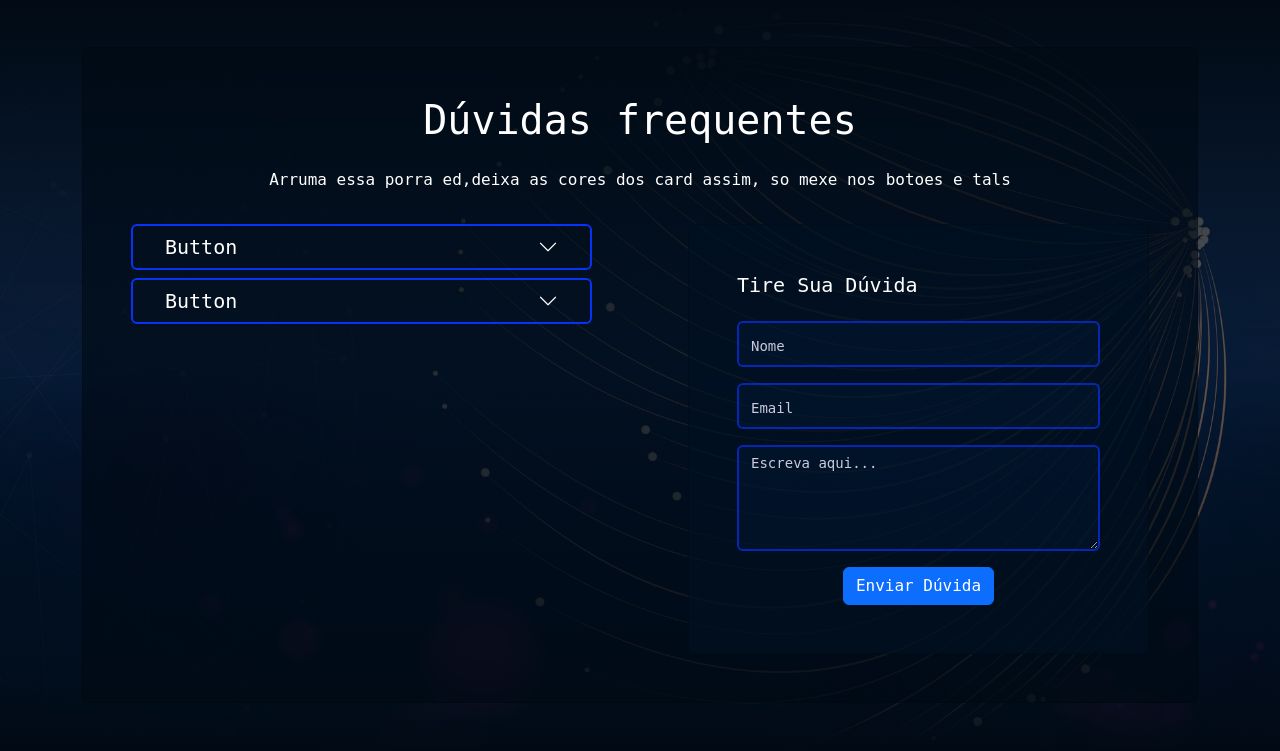
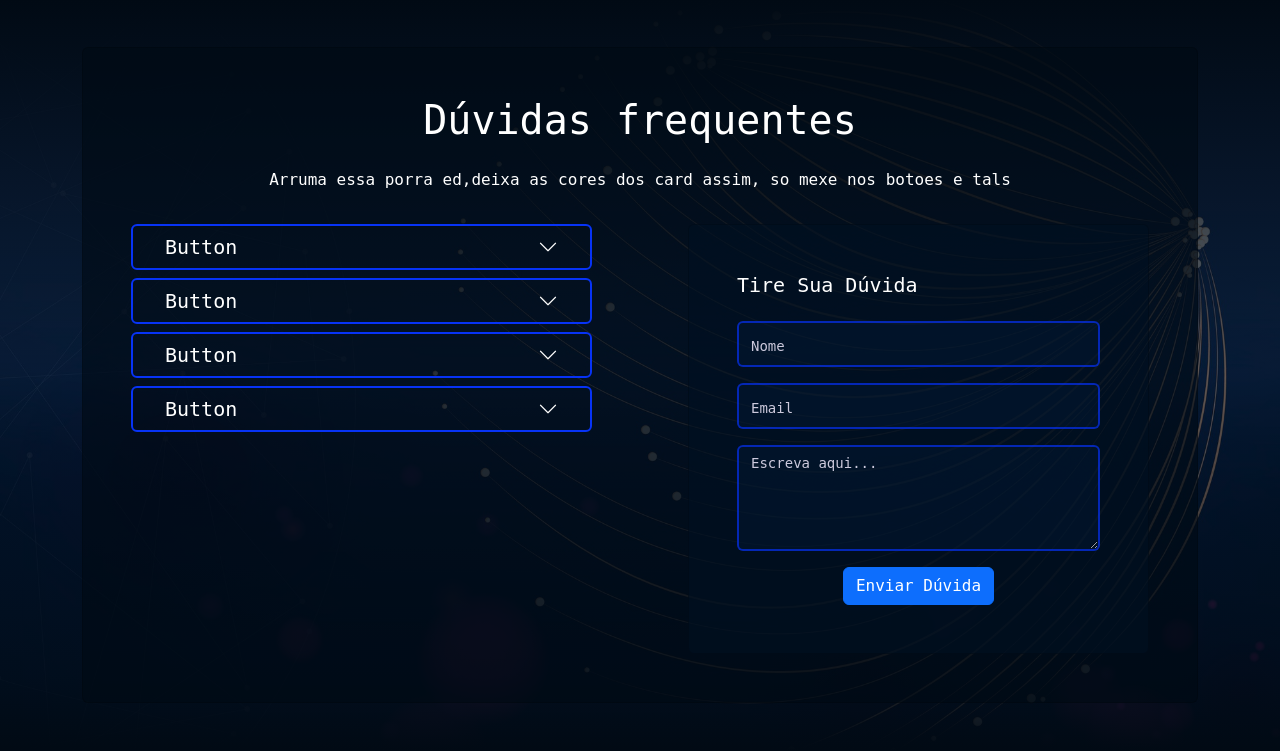
Before and after one commit to YuriPierriV/make-questions, a Flask app: page / in a window 1280 px wide. Shown: the part 1297-2048 px from the top of the page. Run offline with Flask 3, Linux system fonts and the light colour scheme; some web fonts are replaced.

Commit message:
botoes card duvidas

```diff
--- a/static/script.js
+++ b/static/script.js
@@ -3,9 +3,59 @@ document.addEventListener("DOMContentLoaded", function() {
     // Obtenha o botão "Entrar" e o menu suspenso
     var loginBtn = document.getElementById("loginBtn");
     var loginDropdown = document.getElementById("loginDropdown");
+    var duvidasBtn = document.getElementsByClassName("btn-duvidas");
+
+
+    for (var i = 0; i < duvidasBtn.length; i++) {
+        duvidasBtn[i].addEventListener("click", function(e) {
+            // Obter os elementos atualmente abertos
+            var openElements = document.querySelectorAll(".texto-oculto:not([style*='display: none'])");
+            var icon = this.getElementsByClassName("icon-btn");
+
+            // Fechar os elementos atualmente abertos
+
+
+            // Abrir os elementos associados a este botão
+            var child = this.getElementsByClassName("texto-oculto");
+
+
+            for (var j = 0; j < icon.length;j++){
+                if(icon[j].classList.contains("bi-chevron-down")){
+                    icon[j].classList.replace("bi-chevron-down","bi-chevron-up");
+                    continue;
+                }
+                if(icon[j].classList.contains("bi-chevron-up")){
+                    icon[j].classList.replace("bi-chevron-up","bi-chevron-down");
+                    continue;
+                }
+            }
+
+
+            for (var j = 0; j < child.length; j++) {
+                var currentDisplay = window.getComputedStyle(child[j]).getPropertyValue("display");
+
+                if(currentDisplay == "none"){
+                    child[j].style.display = "block";
+                    continue;
+                }
+                if(currentDisplay == "block"){
+                    child[j].style.display = "none";
+                    continue;
+                }
+            }
+        });
+
+        for (var j = 0; j < openElements.length; j++) {
+            openElements[j].style.display = "none";
+
+        }
+    }
+
+
 
     // Adicione um evento de clique ao botão "Entrar"
     loginBtn.addEventListener("click", function() {
+
         // Alternar a visibilidade do menu suspenso
         if (loginDropdown.style.display === "none" || loginDropdown.style.display === "") {
             loginDropdown.style.display = "block";
@@ -16,6 +66,7 @@ document.addEventListener("DOMContentLoaded", function() {
 
     // Adicione um ouvinte de clique no documento para fechar o menu suspenso quando clicar em outro lugar na página
     document.addEventListener("click", function(e) {
+
         if (e.target !== loginBtn && e.target !== loginDropdown) {
             var isChildOfDropdown = isDescendant(loginDropdown, e.target);
             if (!isChildOfDropdown) {
@@ -34,4 +85,8 @@ document.addEventListener("DOMContentLoaded", function() {
         }
         return false;
     }
+
+
+
+
 });
--- a/static/style.css
+++ b/static/style.css
@@ -333,3 +333,8 @@ body::-webkit-scrollbar-thumb {
 .text-duvidas{
     font-size: 20px;
 }
+
+.texto-oculto{
+    display: none;
+    font-size: 16px;
+}
--- a/templates/index.html
+++ b/templates/index.html
@@ -10,7 +10,6 @@
 
     <link href="https://cdn.jsdelivr.net/npm/bootstrap@5.3.2/dist/css/bootstrap.min.css" rel="stylesheet" integrity="sha384-T3c6CoIi6uLrA9TneNEoa7RxnatzjcDSCmG1MXxSR1GAsXEV/Dwwykc2MPK8M2HN" crossorigin="anonymous">
     <script src="https://cdn.jsdelivr.net/npm/bootstrap@5.3.2/dist/js/bootstrap.bundle.min.js" integrity="sha384-C6RzsynM9kWDrMNeT87bh95OGNyZPhcTNXj1NW7RuBCsyN/o0jlpcV8Qyq46cDfL" crossorigin="anonymous"></script>
-
 
     <link rel="shortcut icon" href="/static/img/logo.png" type="image/x-icon">
     <link rel="stylesheet" href="../static/style.css">
@@ -186,14 +185,31 @@
                     <div class="row">
                         <div class="col-md-6 text-start ps-5 pb-5 pe-5">
                             <div class="d-grid gap-2 ">
+                                <button class="btn btn-duvidas" type="button" id="btn-duvidas">
+                                    <div class="row">
+                                        <div class="col-md-6">
+                                            Button
+                                        </div>
+                                        <div class="col-md-6 text-end">
+                                            <i class="bi bi-chevron-down icon-btn"></i>
+                                        </div>
+                                    </div>
+                                    <div class="texto-oculto">
+                                        Texto do botão expandido
+                                    </div>
+                                </button>
+
                                 <button class="btn btn-duvidas" type="button">
                                     <div class="row">
                                         <div class="col-md-6">
                                             Button
                                         </div>
                                         <div class="col-md-6 text-end">
-                                            <i class="bi bi-chevron-down"></i>
+                                            <i class="bi bi-chevron-down icon-btn"></i>
                                         </div>
+                                    </div>
+                                    <div class="texto-oculto">
+                                        Texto do botão expandido
                                     </div>
                                 </button>
                                 <button class="btn btn-duvidas" type="button">
@@ -202,8 +218,24 @@
                                             Button
                                         </div>
                                         <div class="col-md-6 text-end">
-                                            <i class="bi bi-chevron-down"></i>
+                                            <i class="bi bi-chevron-down icon-btn"></i>
                                         </div>
+                                    </div>
+                                    <div class="texto-oculto">
+                                        Texto do botão expandido
+                                    </div>
+                                </button>
+                                <button class="btn btn-duvidas" type="button">
+                                    <div class="row">
+                                        <div class="col-md-6">
+                                            Button
+                                        </div>
+                                        <div class="col-md-6 text-end">
+                                            <i class="bi bi-chevron-down icon-btn"></i>
+                                        </div>
+                                    </div>
+                                    <div class="texto-oculto">
+                                        Texto do botão expandido
                                     </div>
                                 </button>
                             </div>
```
